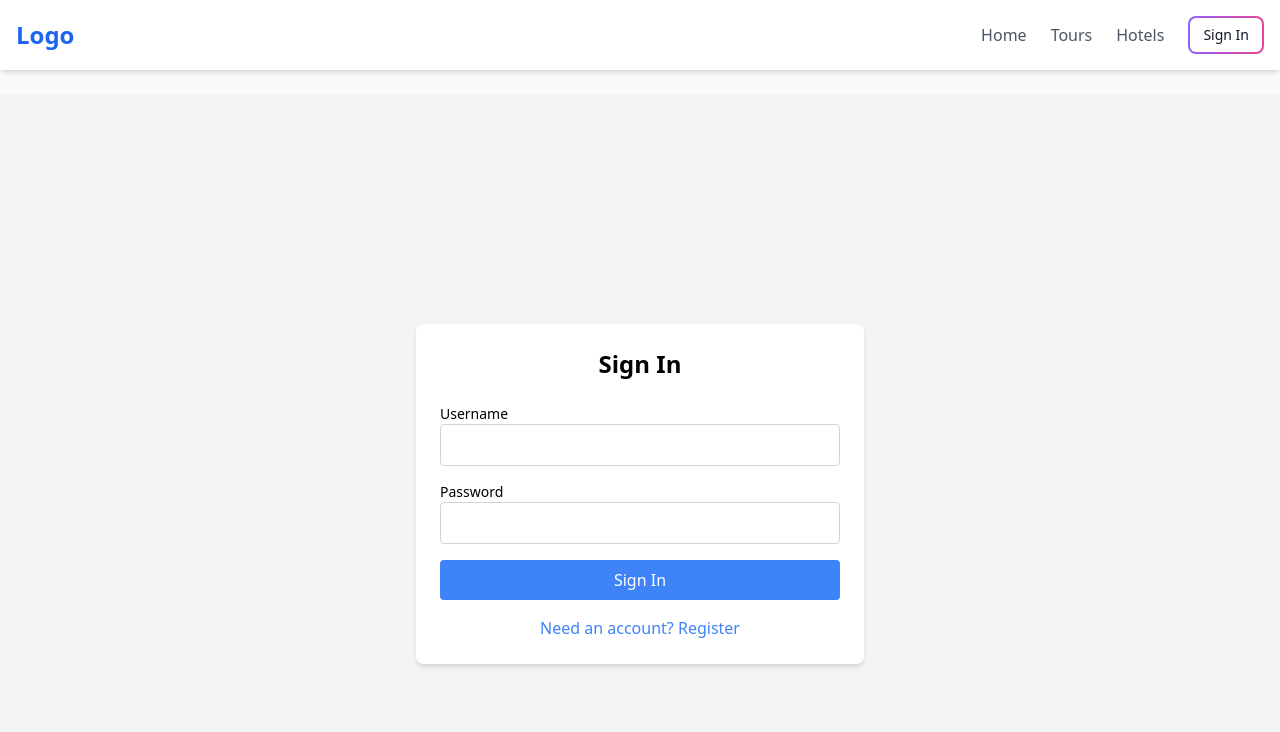
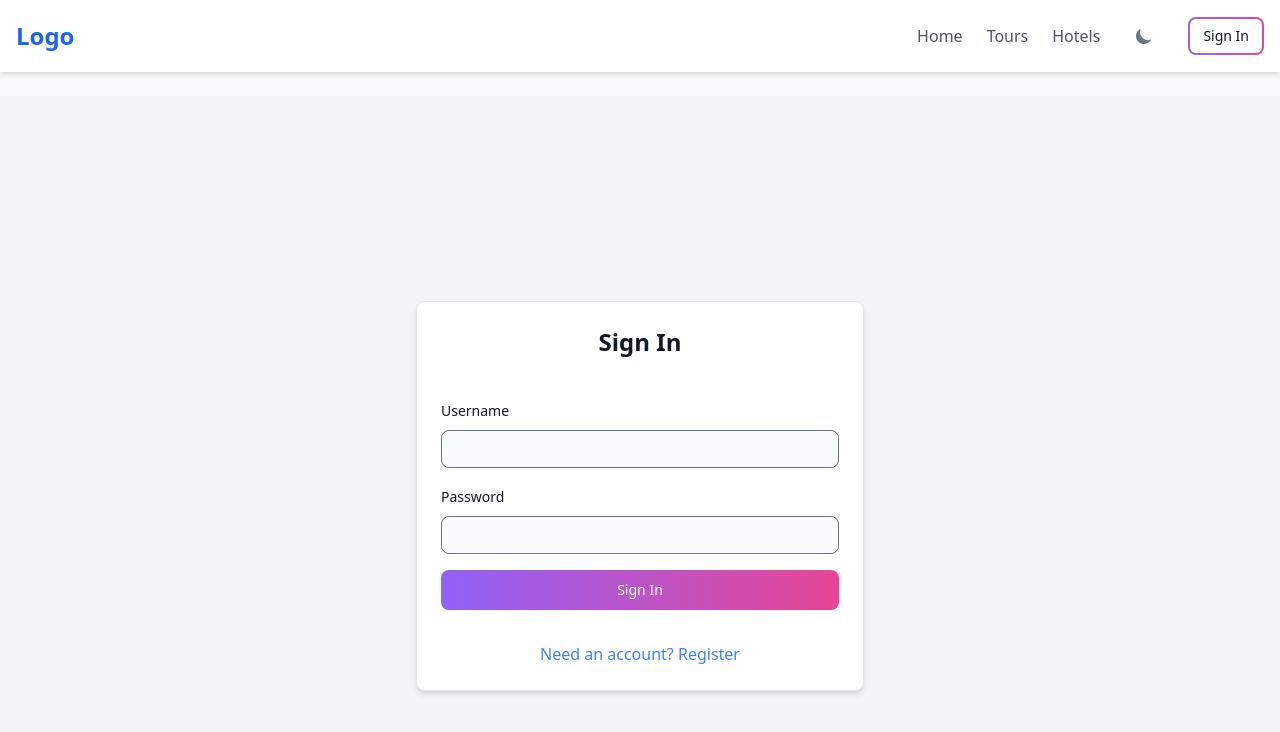
Before and after one commit to moeJ8/Rahalatek-Staff-Portal, a React (Vite) app in the folder client/: page /signin in a window 1280 px wide. Shown: the top 732 px of the page. Built offline with nearby package versions, Linux system fonts and the light colour scheme.

Commit message:
Fix the sign in page UI

```diff
--- a/client/src/components/Header.jsx
+++ b/client/src/components/Header.jsx
@@ -113,11 +113,15 @@ export default function Header() {
                 </Button>
               </>
             ) : (
-              <Link to="/signin">
-                <Button gradientDuoTone="purpleToPink" size="sm" outline>
-                  Sign In
-                </Button>
-              </Link>
+              <>
+                <DarkModeToggle />
+                <Link to="/signin">
+                  <Button gradientDuoTone="purpleToPink" size="sm" outline>
+                    Sign In
+                  </Button>
+                </Link>
+
+              </>
             )}
 
 
--- a/client/src/pages/SignInPage.jsx
+++ b/client/src/pages/SignInPage.jsx
@@ -1,6 +1,7 @@
 import React, { useState } from 'react';
 import axios from 'axios';
 import { useNavigate } from 'react-router-dom';
+import { TextInput, Label, Button, Card, Alert } from 'flowbite-react';
 
 export default function SignInPage() {
   const [isLogin, setIsLogin] = useState(true);
@@ -17,11 +18,9 @@ export default function SignInPage() {
       const endpoint = isLogin ? '/api/auth/login' : '/api/auth/register';
       const response = await axios.post(endpoint, { username, password });
 
-      // Save token and user info to localStorage
       localStorage.setItem('token', response.data.token);
       localStorage.setItem('user', JSON.stringify(response.data.user));
 
-      // Redirect based on user role
       if (response.data.user.isAdmin) {
         navigate('/admin');
       } else {
@@ -34,58 +33,63 @@ export default function SignInPage() {
   };
 
   return (
-    <div className="flex items-center justify-center min-h-screen bg-gray-100">
-      <div className="w-full max-w-md p-6 bg-white rounded-lg shadow-md">
-        <h2 className="text-2xl font-bold text-center mb-6">
+    <div className="flex items-center justify-center min-h-screen bg-gray-100 dark:bg-gray-900">
+      <Card className="w-full max-w-md dark:bg-gray-800">
+        <h2 className="text-2xl font-bold text-center mb-6 text-gray-900 dark:text-white">
           {isLogin ? 'Sign In' : 'Register'}
         </h2>
 
         {error && (
-          <div className="bg-red-100 border border-red-400 text-red-700 px-4 py-3 rounded mb-4">
+          <Alert color="failure" className="mb-4">
             {error}
-          </div>
+          </Alert>
         )}
 
         <form onSubmit={handleSubmit} className="space-y-4">
           <div>
-            <label className="block text-sm font-medium">Username</label>
-            <input
+            <div className="mb-2 block">
+              <Label htmlFor="username" value="Username" className="dark:text-white" />
+            </div>
+            <TextInput
+              id="username"
               type="text"
               value={username}
               onChange={(e) => setUsername(e.target.value)}
-              className="w-full p-2 border border-gray-300 rounded"
               required
             />
           </div>
 
           <div>
-            <label className="block text-sm font-medium">Password</label>
-            <input
+            <div className="mb-2 block">
+              <Label htmlFor="password" value="Password" className="dark:text-white" />
+            </div>
+            <TextInput
+              id="password"
               type="password"
               value={password}
               onChange={(e) => setPassword(e.target.value)}
-              className="w-full p-2 border border-gray-300 rounded"
               required
             />
           </div>
 
-          <button
+          <Button
             type="submit"
-            className="w-full py-2 bg-blue-500 text-white rounded hover:bg-blue-600"
+            gradientDuoTone="purpleToPink"
+            className="w-full"
           >
             {isLogin ? 'Sign In' : 'Register'}
-          </button>
+          </Button>
         </form>
 
         <div className="mt-4 text-center">
           <button
             onClick={() => setIsLogin(!isLogin)}
-            className="text-blue-500 hover:underline"
+            className="text-blue-500 dark:text-blue-400 hover:underline"
           >
             {isLogin ? 'Need an account? Register' : 'Already have an account? Sign In'}
           </button>
         </div>
-      </div>
+      </Card>
     </div>
   );
 }
```
